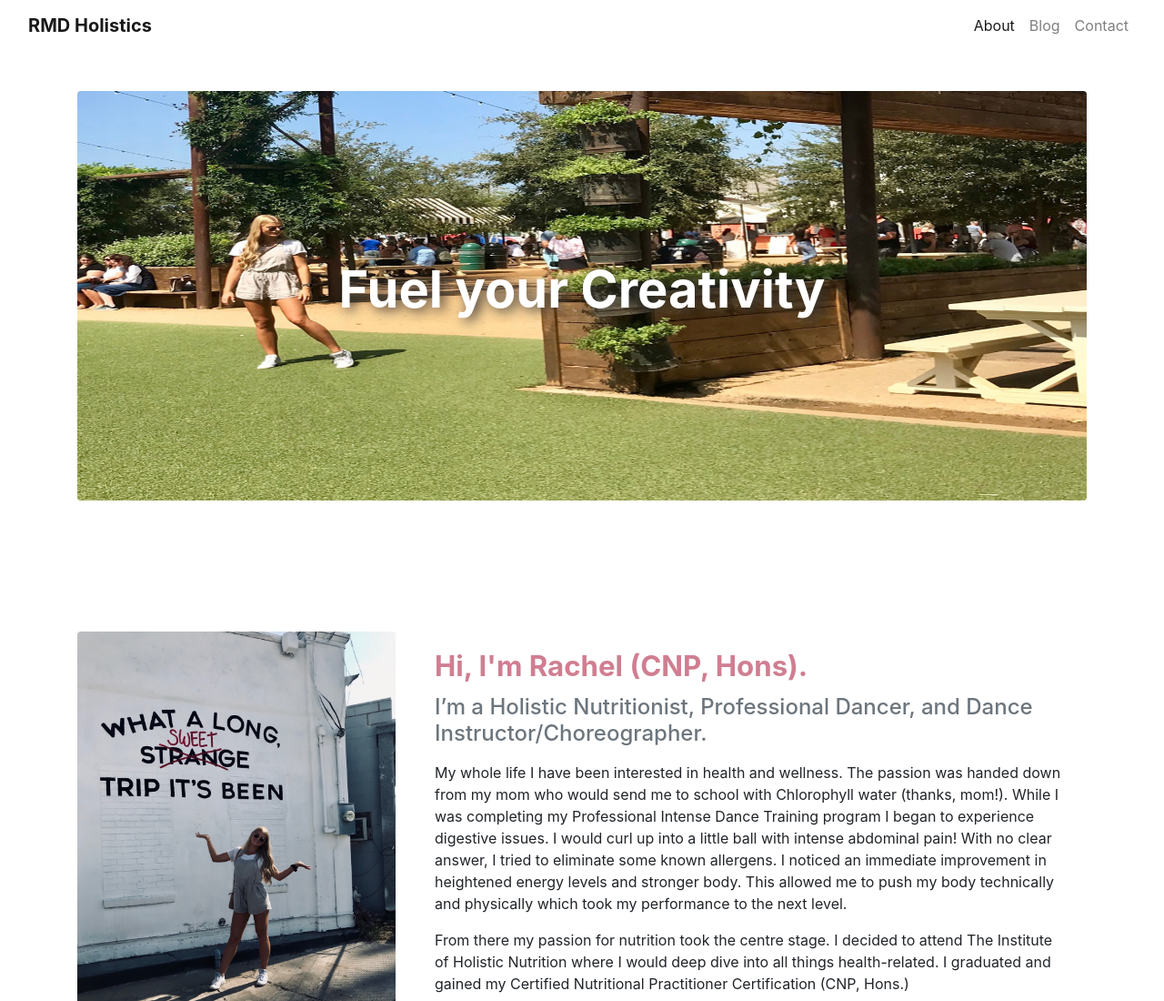
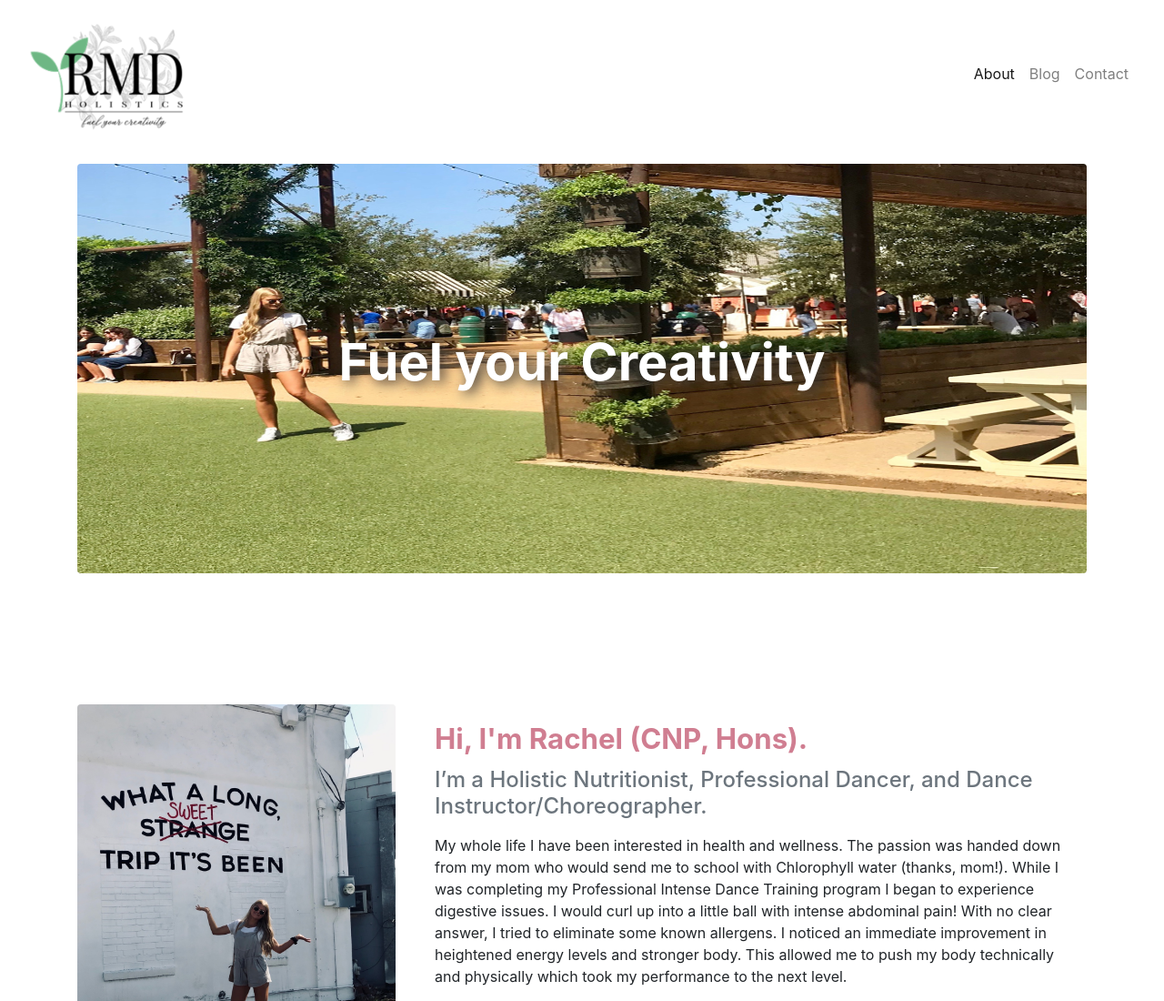
Before and after one commit to jarenmcdonald1/rachels-blog, a Gatsby site: page / in a window 1280 px wide. Shown: the top 1100 px of the page at 91% size. Built offline with nearby package versions, Linux system fonts and the light colour scheme; Gatsby itself is replaced by a stand-in of ours.

Commit message:
added header logo img

```diff
--- a/src/components/Header.js
+++ b/src/components/Header.js
@@ -1,14 +1,30 @@
 import React from "react"
-import { Link } from "gatsby"
+import { useStaticQuery, graphql, Link } from "gatsby"
+import Img from 'gatsby-image'
 //import PropTypes from "prop-types"
 import { Container, Navbar, Nav } from 'react-bootstrap';
 import 'bootstrap/dist/css/bootstrap.min.css'
 
-const Header = ({ title }) => (
+const Header = () => {
+  const data = useStaticQuery(graphql`
+    query headerQuery {
+      headerLogo: file(absolutePath: { regex: "/rmd-logo.png/" }) {
+        childImageSharp {
+          fluid(maxWidth: 300) {
+            ...GatsbyImageSharpFluid
+          }
+        }
+      }
+    }
+  `)
+  return(
     <header className="header-con" id="topPage">
       <Container fluid>
         <Navbar expand="md" variant="light">
-        <Navbar.Brand href="/" className="font-weight-bold">RMD Holistics</Navbar.Brand>
+          <Navbar.Brand href="/" className="w-100" style={{maxWidth:'200px'}}>
+            <Img fluid={data.headerLogo.childImageSharp.fluid} alt="rmd holistics" className="w-100 h-100 logoImg" style={{width:'300px'}} fadeIn />
+            <span className="sr-only">RMD Holistics</span>
+          </Navbar.Brand>
           <Navbar.Toggle aria-controls="navbarResponsive" />
           <Navbar.Collapse id="navbarResponsive">
             <Nav as="ul" className="ml-auto">
@@ -33,6 +49,7 @@ const Header = ({ title }) => (
       </Container>
     </header>
   )
+}
 
 /*
 Header.propTypes = {
--- a/src/styles/_base.scss
+++ b/src/styles/_base.scss
@@ -27,16 +27,14 @@ ul {
 }
 
 #content {
-    padding-top: 100px;
+    padding-top: 180px;
     min-height: 65vh;
 }
-
 @media only screen and (min-width: 768px) {
     #content {
         min-height: 78vh;
     }
 }
-
 @media only screen and (min-width: 992px) {
     #content {
         min-height: 74vh;
```
Also changed, not shown: content/assets/rmd-logo.png (added). Lines whose indentation alone changed are shown as unchanged.
